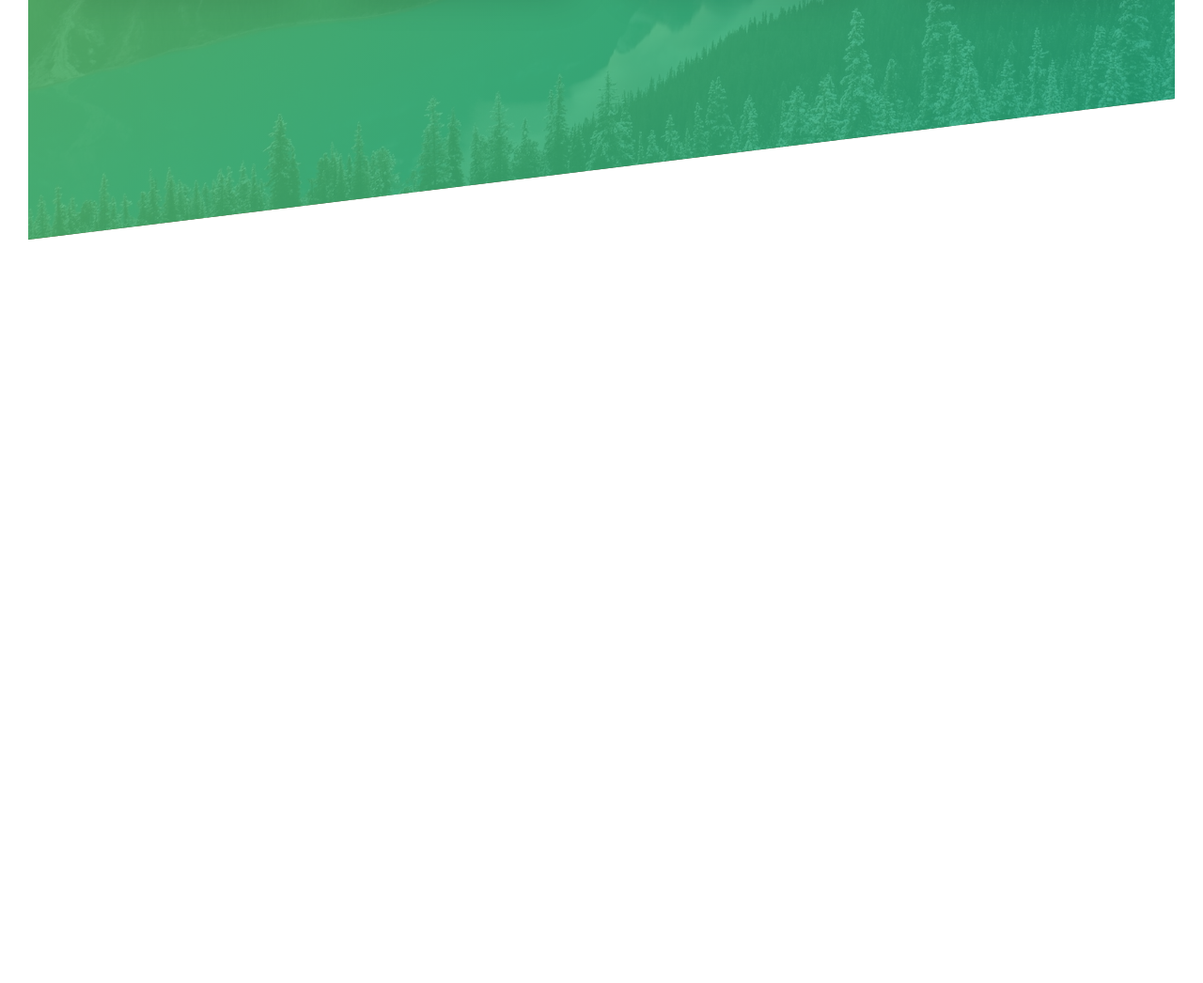
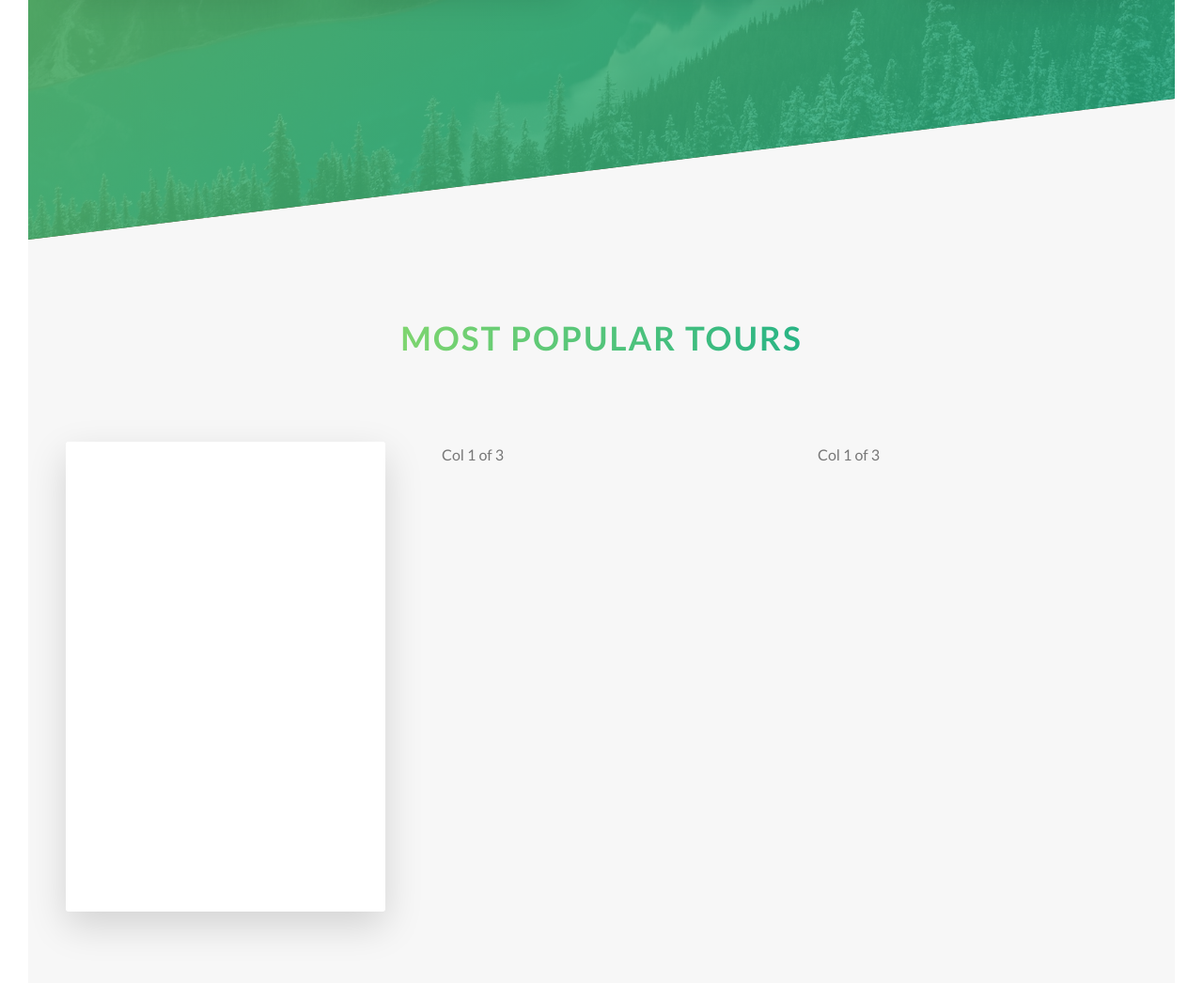
Before and after one commit to HKristof2130/Natours, a website: page index.html in a window 1280 px wide. Shown: the part 2226-3272 px from the top of the page at 94% size. Before the commit the page ends 2481 px from the top, so only its background shows below. Drawn offline with Linux system fonts and the light colour scheme.

Commit message:
finished with  chapter 39

```diff
--- a/index.html
+++ b/index.html
@@ -100,6 +100,33 @@
                     </div>
                 </div>
             </section>
+
+            <section class="section-tours">
+                <div class="u-center-text u-margin-bottom-big">
+                    <h2 class="heading-secondary">
+                        Most popular tours
+                    </h2>
+                </div>
+
+                <div class="row">
+                    <div class="col-1-of-3">
+                        <div class="card">
+                            <div class="card__side card__side--front">
+                                FRONT
+                            </div>
+                            <div class="card__side card__side--back card__side--back-1">
+                                BACK
+                            </div>
+                        </div>
+                    </div>
+                    <div class="col-1-of-3">
+                        Col 1 of 3
+                    </div>
+                    <div class="col-1-of-3">
+                        Col 1 of 3
+                    </div>
+                </div>
+            </section>
         </main>
 
         <!-- <section class="grid-test">
--- a/package.json
+++ b/package.json
@@ -10,5 +10,8 @@
   "license": "ISC",
   "devDependencies": {
     "node-sass": "^9.0.0"
+  },
+  "dependencies": {
+    "sass": "^1.69.7"
   }
 }
--- a/sass/abstracts/_variables.scss
+++ b/sass/abstracts/_variables.scss
@@ -2,6 +2,12 @@
 $color-primary: #55c57a;
 $color-primary-light: #7ed56f;
 $color-primary-dark: #28b485;
+
+$color-secondary-light: #ffb900;
+$color-secondary-dark: #ff7730;
+
+$color-tertiary-light: #2998ff;
+$color-tertiary-dark: #5643fa;
 
 $color-grey-light-1: #f7f7f7;
 
--- /dev/null
+++ b/sass/components/_cards.scss
@@ -0,0 +1,42 @@
+.card{
+    perspective: 150rem;
+    -moz-perspective: 150rem;
+    position: relative;
+    height: 50rem;
+
+    &__side{
+        color: #fff;
+        font-size: 2rem;
+
+        height: 50rem;
+        transition: all .8s ease;
+        position: absolute;
+        top: 0;
+        left: 0;
+        width: 100%;
+        backface-visibility: hidden;
+        border-radius: 3px;
+        box-shadow: 0 1.5rem 4rem rgba($color-black, .15);
+
+        &--front{
+            background-color: $color-white;
+        }
+
+        &--back{
+            transform: rotateY(180deg);
+
+            &-1{
+                background-image: linear-gradient(to right bottom, $color-secondary-light, $color-secondary-dark);
+            }
+        }
+    }
+
+
+    &:hover &__side--front {
+        transform: rotateY(180deg);
+    }
+
+    &:hover &__side--back {
+        transform: rotateY(0);
+    }
+}
--- a/sass/main.scss
+++ b/sass/main.scss
@@ -10,8 +10,9 @@
 @import "pages/home";
 
 @import "components/button";
-@import "components/composition.scss";
+@import "components/composition";
 @import "components/feature-box";
+@import "components/cards";
 
 @import "layout/header";
 @import "layout/grid";
--- a/sass/pages/_home.scss
+++ b/sass/pages/_home.scss
@@ -15,3 +15,9 @@
         transform: skewY(7deg);
     }
 }
+
+.section-tours{
+    background-color: $color-grey-light-1;
+    padding: 25rem 0 50rem 0;
+    margin-top: -10rem;
+}
```
Also changed, not shown: css/style.css, 1 other file.
